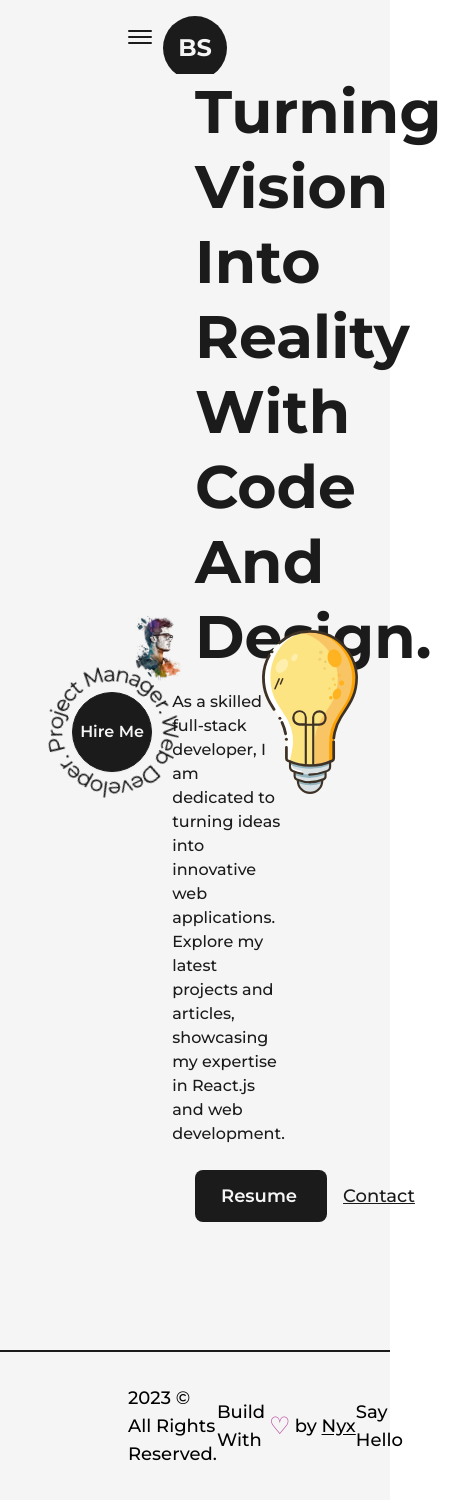
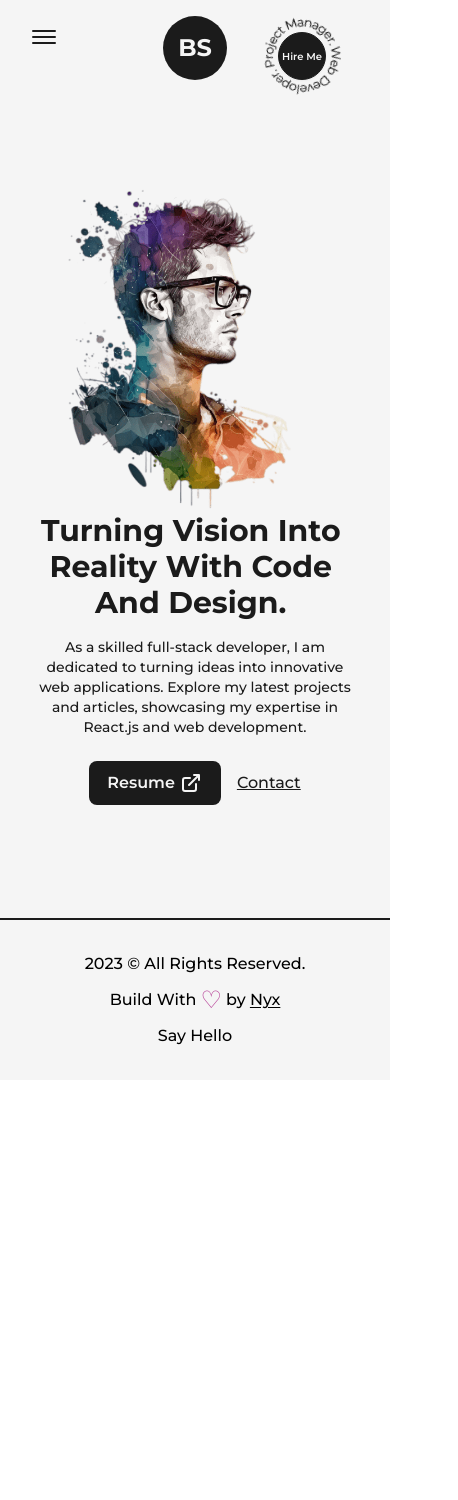
Before and after one commit to hoanngocle/my-portfolio, a Next.js app: page / in a window 390 px wide. Shown: the whole page, 458 px wide, since content can reach past the window. After the commit the page ends 1080 px from the top, so only its background shows below. Built offline with nearby package versions, Linux system fonts and the light colour scheme.

Commit message:
Responsive homepage

```diff
--- a/app/components/Footer.tsx
+++ b/app/components/Footer.tsx
@@ -4,15 +4,17 @@
 
 function Footer() {
     return (
-        <footer className='w-full border-t-2 border-solid border-dark font-medium text-lg dark:text-light dark:border-light'>
-            <Layout className='py-8 flex items-center justify-between'>
+        <footer className='w-full border-t-2 border-solid border-dark font-medium text-lg dark:text-light dark:border-light sm:text-base'>
+            <Layout className='py-8 flex items-center justify-between lg:flex-col lg:py-8'>
                 <span>{new Date().getFullYear()} &copy; All Rights Reserved.</span>
-                <div className='flex items-center'>
+
+                <div className='flex items-center lg:py-2'>
                     Build With <span className='text-primary dark:text-primaryDark text-2xl px-1'>&#9825;</span>by&nbsp;
                     <Link href='https://devdreaming.com' className='underline underline-offset-2' target='_blank'>
                         Nyx
                     </Link>
                 </div>
+
                 <div className='flex items-center'>
                     <Link href='https://devdreaming.com' target='_blank'>
                         Say Hello
--- a/app/components/Header.tsx
+++ b/app/components/Header.tsx
@@ -14,7 +14,7 @@
     };
 
     return (
-        <header className='w-full px-32 py-8 font-medium flex items-center justify-between dark:text-light relative'>
+        <header className='w-full px-32 py-8 font-medium flex items-center justify-between dark:text-light relative z-10 lg:px-16 md:px-12 sm:px-8'>
             <button className='flex-col justify-center items-center hidden lg:flex' onClick={handleClick}>
                 <span
                     className={`bg-dark dark:bg-light block transition-all duration-300 ease-out h-0.5 w-6 rounded-sm ${
--- a/app/components/HireMe.tsx
+++ b/app/components/HireMe.tsx
@@ -4,8 +4,8 @@
 
 function HireMe() {
     return (
-        <div className='fixed left-4 bottom-4 flex items-center justify-center overflow-hidden'>
-            <div className='w-48 h-auto flex items-center justify-center relative'>
+        <div className='fixed left-4 bottom-4 flex items-center justify-center overflow-hidden md:right-8 md:left-auto md:top-0 md:bottom-auto md:absolute'>
+            <div className='w-48 h-auto flex items-center justify-center relative md:w-28'>
                 <CircularText className={'fill-dark animate-spin-slow dark:fill-light'} />
                 <Link
                     href='mailto:hoanngocle.93@gmail.com'
@@ -13,6 +13,7 @@
                     dark:bg-light dark:text-dark
                     dark:border-light
                     dark:hover:bg-dark dark:hover:text-light
+                    md:w-12 md:h-12 md:text-[10px]
                     '
                 >
                     Hire Me
--- a/app/components/Layout.tsx
+++ b/app/components/Layout.tsx
@@ -1,7 +1,13 @@
 import React from 'react';
 
 function Layout({ children, className = '' }: { children: React.ReactNode; className: string }) {
-    return <div className={`w-full h-full inline-block z-0 bg-light p-32 dark:bg-dark ${className}`}>{children}</div>;
+    return (
+        <div
+            className={`w-full h-full inline-block z-0 bg-light p-32 dark:bg-dark xl:p-24 lg:p-16 md:p-12 sm:p-8 ${className}`}
+        >
+            {children}
+        </div>
+    );
 }
 
 export default Layout;
--- a/app/components/elements/AnimatedText.tsx
+++ b/app/components/elements/AnimatedText.tsx
@@ -37,7 +37,7 @@
 
 function AnimatedText({ text, className = '' }: AnimatedTextParam) {
     return (
-        <div className='w-full mx-auto flex items-center justify-center text-center '>
+        <div className='w-full mx-auto flex items-center justify-center text-center sm:py-0'>
             <motion.h1
                 className={`inline-block w-full text-dark font-bold capitalize text-8xl !leading-tight dark:text-light ${className}`}
                 variants={quote}
--- a/app/page.tsx
+++ b/app/page.tsx
@@ -10,43 +10,43 @@
 export default function Home() {
     return (
         <article className='flex items-center text-dark w-full min-h-screen dark:text-light'>
-            <Layout className='pt-0'>
-                <div className='flex items-center justify-between w-full'>
-                    <div className='w-1/2'>
+            <Layout className='pt-0 md:pt-16 sm:pt-8'>
+                <div className='flex items-center justify-between w-full lg:flex-col'>
+                    <div className='w-1/2 md:w-full'>
                         <Image
                             src={profilePic}
                             alt='IMACODER'
-                            className='w-full h-auto'
+                            className='w-full h-auto lg:hidden md:inline-block md:w-full'
                             priority
                             sizes='(max-width: 768px) 100vw,
                                     (max-width: 1200px) 50vw,
                                     50vw'
                         />
                     </div>
-                    <div className='w-1/2 flex flex-col items-center self-center'>
+                    <div className='w-1/2 flex flex-col items-center self-center lg:w-full lg:text-center'>
                         <AnimatedText
                             text='Turning Vision Into Reality With Code And Design.'
-                            className='!text-6xl text-left'
+                            className='!text-6xl text-left xl:!text-5xl lg:!text-center lg:!text-6xl md:!text-5xl sm:!text-3xl'
                         />
-                        <p className='my-4 text-base font-medium'>
+                        <p className='my-4 text-base font-medium md:text-sm sm:text-sx'>
                             As a skilled full-stack developer, I am dedicated to turning ideas into innovative web
                             applications. Explore my latest projects and articles, showcasing my expertise in React.js
                             and web development.
                         </p>
-                        <div className='flex items-center self-start mt-2'>
+                        <div className='flex items-center self-start mt-2 lg:self-center'>
                             <Link
                                 href='/dummy.pdf'
                                 target={'_blank'}
                                 className='flex items-center bg-dark text-light dark:bg-light dark:text-dark p-2.5 px-6 rounded-lg text-lg font-semibold hover:bg-light hover:text-dark border-2 border-solid border-transparent hover:border-dark
-                                hover:dark:bg-dark hover:dark:text-light hover:dark:border-light'
+                                hover:dark:bg-dark hover:dark:text-light hover:dark:border-light md:p-2 md:px-4 md:text-base'
                                 download={true}
                             >
-                                Resume <LinkArrow className='w-6 ml-1'></LinkArrow>
+                                Resume <LinkArrow className='w-6 ml-1' />
                             </Link>
                             <Link
                                 href='mailto:hoanngocle.93@gmail.com'
                                 target='_blank'
-                                className='ml-4 text-lg font-medium capitalize text-dark underline dark:text-light'
+                                className='ml-4 text-lg font-medium capitalize text-dark underline dark:text-light md:text-base'
                             >
                                 Contact
                             </Link>
@@ -55,7 +55,7 @@
                 </div>
             </Layout>
             <HireMe />
-            <div className='absolute right-8 inline-block w-24'>
+            <div className='absolute right-8 inline-block w-24 md:hidden'>
                 <Image
                     src={lightBulb}
                     alt={'IMACODER'}
```
